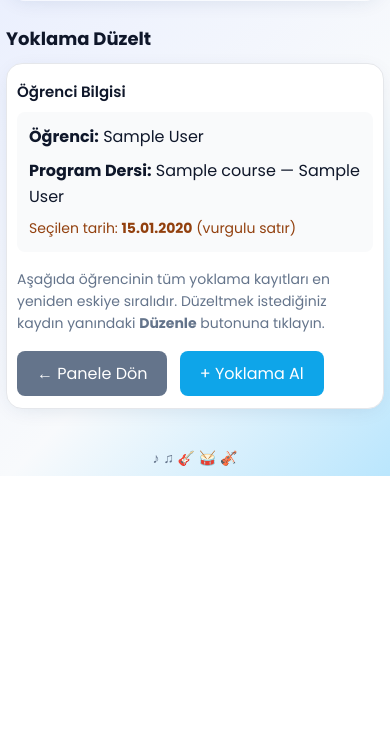
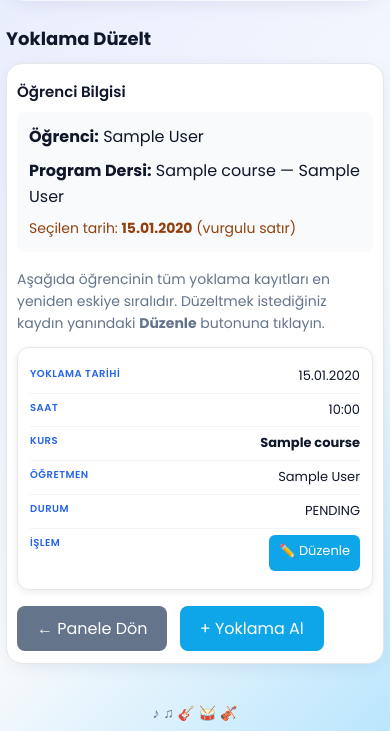
Before and after one commit to hbayseckin-prog/piarte, a Python web app: template templates/attendance_correct_list.html in a window 390 px wide. Shown: the part 403-1134 px from the top of the page. Before the commit the page ends 879 px from the top, so only its background shows below. Run offline with Jinja, Linux system fonts and the light colour scheme; the template is opened without the code that fills it: most values are stand-ins (such as "Sample title", 1, 10 or a date in 2020).

Commit message:
Yoklama düzeltme listesine mobil kart görünümü ekle.
Mobilde tablo gizlendiği için öğrenci yoklamaları görünmüyordu.

Co-authored-by: Cursor <cursoragent@cursor.com>

```diff
--- a/templates/attendance_correct_list.html
+++ b/templates/attendance_correct_list.html
@@ -65,6 +65,50 @@
 			{% endfor %}
 			</tbody>
 		</table>
+		<div class="mobile-card-view">
+			{% for row in attendance_rows %}
+			<div class="mobile-card" style="{% if row.highlight %}background-color:#fffbeb;border-left:4px solid #f59e0b;{% endif %}">
+				<div class="mobile-card-row">
+					<div class="mobile-card-label">Yoklama Tarihi</div>
+					<div class="mobile-card-value">{{ row.attendance.marked_at.strftime('%d.%m.%Y') if row.attendance.marked_at else '-' }}</div>
+				</div>
+				<div class="mobile-card-row">
+					<div class="mobile-card-label">Saat</div>
+					<div class="mobile-card-value">{{ row.attendance.marked_at.strftime('%H:%M') if row.attendance.marked_at else '-' }}</div>
+				</div>
+				<div class="mobile-card-row">
+					<div class="mobile-card-label">Kurs</div>
+					<div class="mobile-card-value"><strong>{{ row.course.name if row.course else '-' }}</strong></div>
+				</div>
+				<div class="mobile-card-row">
+					<div class="mobile-card-label">Öğretmen</div>
+					<div class="mobile-card-value">{% if row.teacher %}{{ row.teacher.first_name }} {{ row.teacher.last_name }}{% else %}-{% endif %}</div>
+				</div>
+				<div class="mobile-card-row">
+					<div class="mobile-card-label">Durum</div>
+					<div class="mobile-card-value">
+						{% if row.attendance.status == 'PRESENT' %}
+							<span style="padding:4px 8px;background:#10b981;color:#fff;border-radius:6px;font-size:12px;font-weight:500;">Geldi</span>
+						{% elif row.attendance.status == 'UNEXCUSED_ABSENT' %}
+							<span style="padding:4px 8px;background:#ef4444;color:#fff;border-radius:6px;font-size:12px;font-weight:500;">Habersiz gelmedi</span>
+						{% elif row.attendance.status == 'EXCUSED_ABSENT' %}
+							<span style="padding:4px 8px;background:#f97316;color:#fff;border-radius:6px;font-size:12px;font-weight:500;">Haberli gelmedi</span>
+						{% elif row.attendance.status == 'TELAFI' or row.attendance.status == 'LATE' %}
+							<span style="padding:4px 8px;background:#8b5cf6;color:#fff;border-radius:6px;font-size:12px;font-weight:500;">Telafi</span>
+						{% else %}
+							{{ row.attendance.status }}
+						{% endif %}
+					</div>
+				</div>
+				<div class="mobile-card-row">
+					<div class="mobile-card-label">İşlem</div>
+					<div class="mobile-card-value">
+						<a href="/attendances/{{ row.attendance.id }}/edit?from_lesson={{ lesson.id }}&amp;from_student={{ student.id }}" style="padding:8px 14px;background:#0ea5e9;color:#fff;text-decoration:none;border-radius:6px;font-size:13px;font-weight:500;display:inline-block;">✏️ Düzenle</a>
+					</div>
+				</div>
+			</div>
+			{% endfor %}
+		</div>
 	</div>
 
 	<div style="margin-top:16px;">
```
